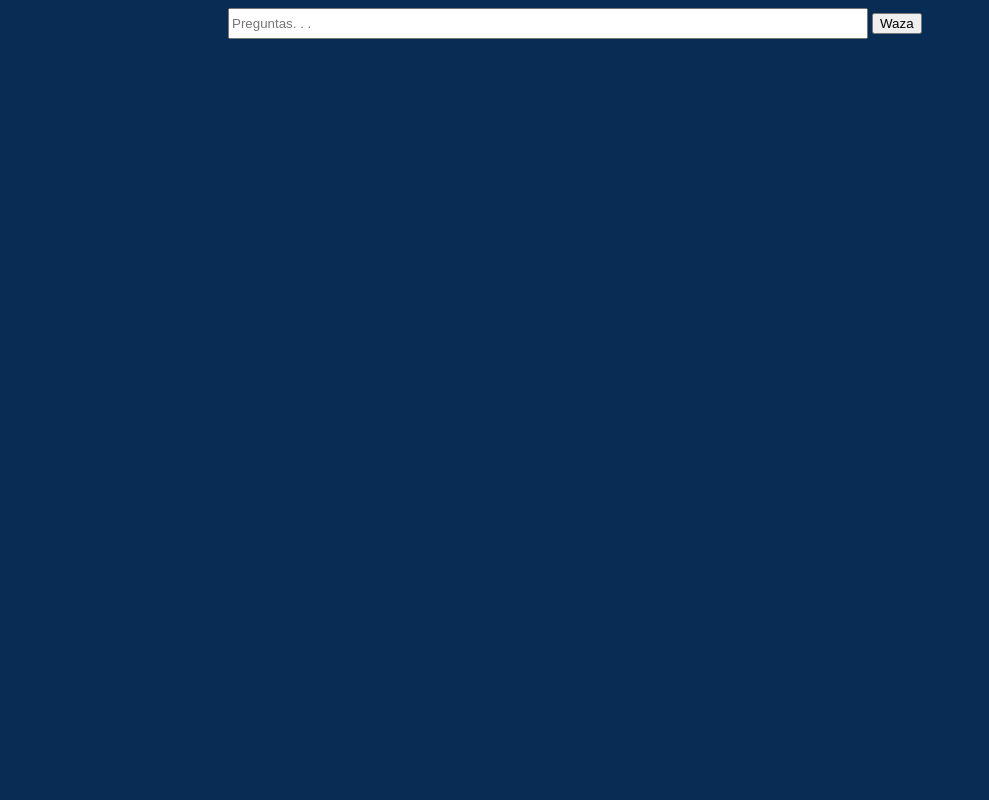
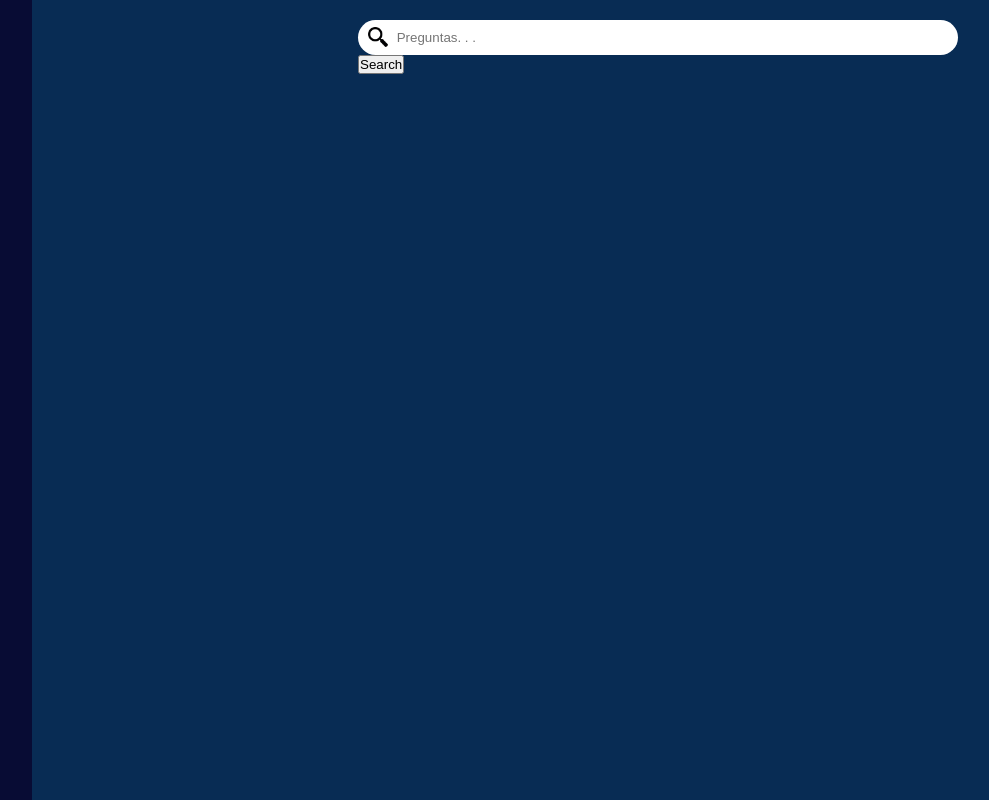
Before and after one commit to Taro2727/CET4, a Python web app: template templates/index/indexhomeoinicio.html in a window 1280 px wide. Shown: the whole page, without its empty margins (96-1085 px from the left). Run offline with Jinja, Linux system fonts and the light colour scheme; the template is opened without the code that fills it, so the values that code supplies are empty.

Commit message:
Update del HTML home y CSS home, barra de busqueda

```diff
--- a/templates/css/estilohomeoinicio.css
+++ b/templates/css/estilohomeoinicio.css
@@ -1,13 +1,43 @@
+* {
+    margin: 0;
+    padding: 0;
+    box-sizing: border-box;
+}
 body{
     background-color: #082c54;
 }
 .buscador{
-    width: 50%;
-    height: 25px;
-    margin-left: 25%;
+    width: 75vh;
+    height: 35px;
+    margin-top: 20px;
+    border-radius: 20px;  /*Esto hace que el borde este mas redondeado */
+    border:none; /*Esto quita el borde*/
+    padding: 5px 10px 5px 35px;
 }
-.elcostado{
-    width: 25%;
-    height: 100%;
-    margin-top:25%;
+.elcostado {
+    width: 10%;
+    height: 100vh;
+    background-color:  #080c34 ;
+    float: left;
 }
+.buscador-logo{
+    display: flex;
+    align-items: center;
+    gap: 10px;
+    justify-content: center;
+
+}
+.buscador-logo2{
+    position: relative;
+    width: 500px;
+
+}
+.logo{
+    position: absolute;
+    top: 50%;
+    left: 10px;
+    transform: translateY(-50%);
+    height: 20px;
+    width: 20px;
+    pointer-events: none; /* para que no bloquee clics */
+}
--- a/templates/index/indexhomeoinicio.html
+++ b/templates/index/indexhomeoinicio.html
@@ -7,19 +7,20 @@
     <title>Home</title>
 </head>
 <body>
+    <div class="elcostado">
+    </div>
      <div class="header">
-        <form>
-            <input class="buscador" placeholder="Preguntas. . ." type="text"> <span> <button> Waza </button></span>
+        <form class="buscador-logo">
+            <div class="buscador-logo2">
+            <img src="/CET4/utils/img/busqueda-de-lupa.png" alt="Logo" class="logo">
+            <input class="buscador" placeholder=" Preguntas. . ." type="text">
+            <span> <button> Search </button></span>
+            </div>
         </form>
     </div>
-    <div class="body">
-
+    <div class="contenido-principal">
     </div>
     <div class="footer">
-
-    </div>
-    <div class="elcostado">
-
     </div>
 </body>
 </html>
```
